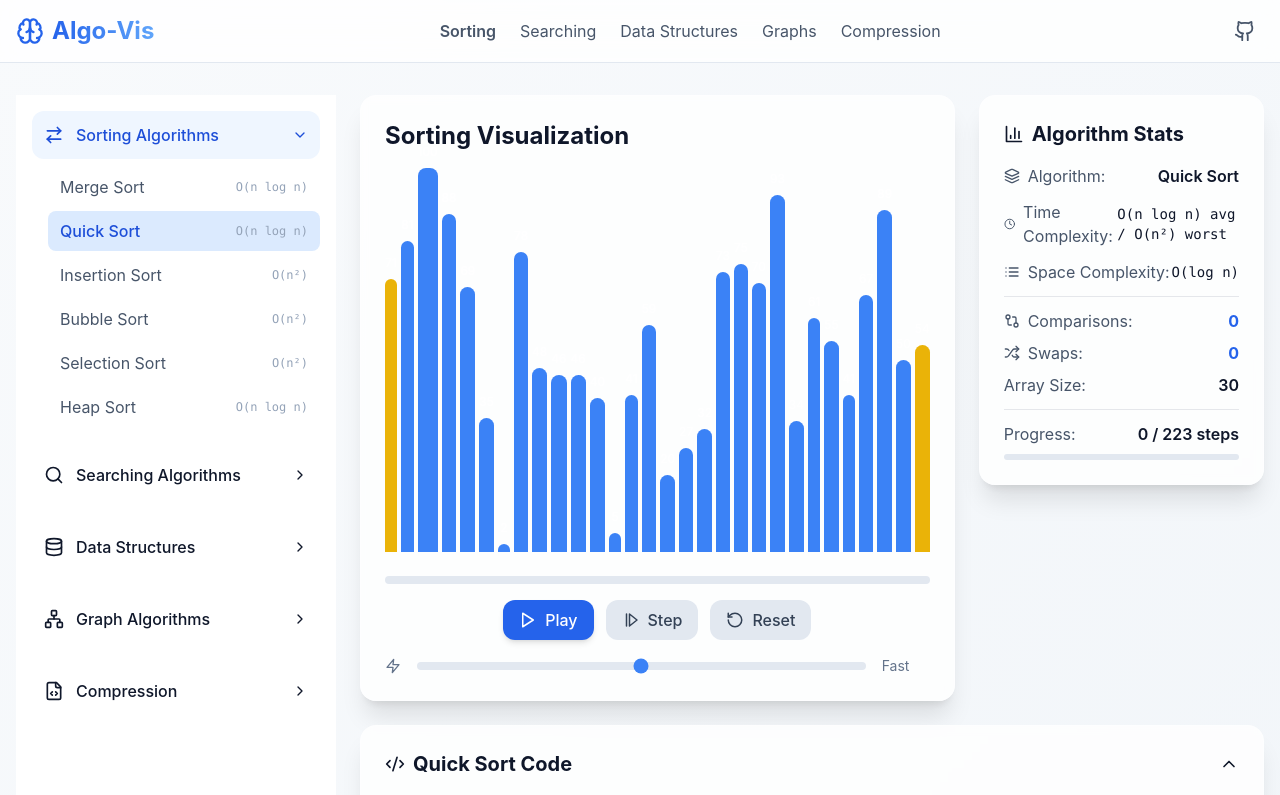
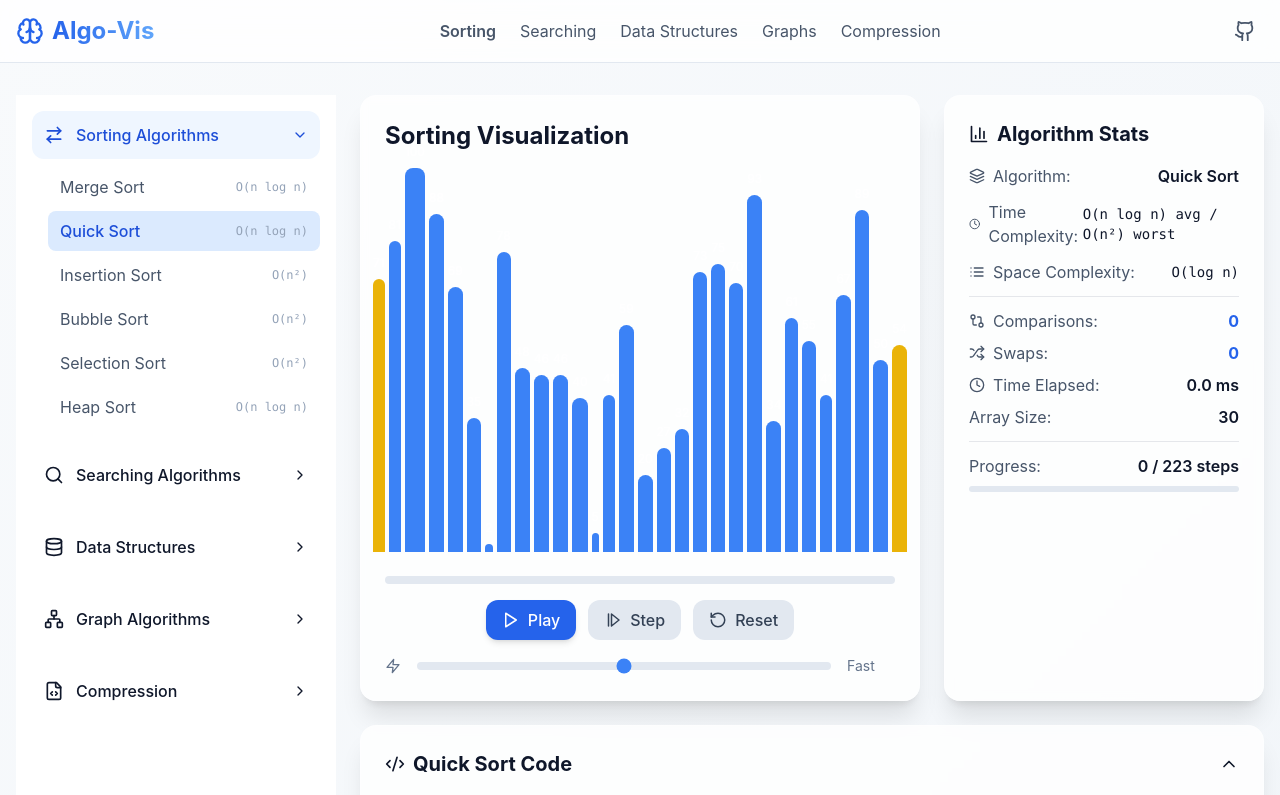
Before and after one commit to hephzaron/AlgoVis, a React (Vite) app: page / in a window 1280 px wide. Shown: the top 795 px of the page. Built offline with nearby package versions, Linux system fonts and the light colour scheme.

Commit message:
Fix Live code and Algorithm stats layout

```diff
--- a/src/App.tsx
+++ b/src/App.tsx
@@ -94,7 +94,7 @@ function App() {
             onAlgorithmChange={(algo) => setActiveAlgorithm(algo)}
           />
 
-          <main className="flex-1">
+          <main className="flex-1 min-w-0">
             {renderVisualizer()}
           </main>
         </div>
--- a/src/components/UI/SearchStatsPanel.tsx
+++ b/src/components/UI/SearchStatsPanel.tsx
@@ -1,10 +1,10 @@
 /**
  * Props for the search visualization statistics panel.
  */
-import React from 'react';
 import { BarChart3, Clock, List, Search as SearchIcon, CheckCircle2, AlertTriangle } from 'lucide-react';
 
 interface SearchStatsPanelProps {
+  className?: string;
   algorithm: string;
   comparisons: number;
   timeMs: number;
@@ -19,6 +19,7 @@ interface SearchStatsPanelProps {
  * Displays runtime metrics and result details for searching visualizations.
  */
 export default function SearchStatsPanel({
+  className = '',
   algorithm,
   comparisons,
   timeMs,
@@ -43,7 +44,7 @@ export default function SearchStatsPanel({
   const resultIcon = result.includes('Found') ? <CheckCircle2 size={16} className="text-emerald-500" /> : <AlertTriangle size={16} className="text-amber-500" />;
 
   return (
-    <div className="card space-y-4">
+    <div className={`card space-y-4 h-full ${className}`.trim()}>
       <h3 className="text-xl font-bold flex items-center gap-2">
         <BarChart3 size={20} /> Search Stats
       </h3>
@@ -92,6 +93,12 @@ export default function SearchStatsPanel({
           </div>
         </div>
 
+          <div className="flex justify-between items-center mt-2">
+            <span className="text-slate-600 flex items-center gap-2">
+              <Clock size={16} /> Time Elapsed
+            </span>
+            <span className="font-semibold">{timeMs.toFixed(1)} ms</span>
+          </div>
         <div className="border-t pt-3">
           <div className="flex justify-between items-center">
             <span className="text-slate-600">Progress:</span>
--- a/src/components/UI/StatsPanel.tsx
+++ b/src/components/UI/StatsPanel.tsx
@@ -1,10 +1,10 @@
 /**
  * Props for the sorting visualization statistics panel.
  */
-import React from 'react';
 import { BarChart3, GitCompare, Shuffle, Clock, List, Layers } from 'lucide-react';
 
 interface StatsPanelProps {
+  className?: string;
   algorithm: string;
   comparisons: number;
   swaps: number;
@@ -18,6 +18,7 @@ interface StatsPanelProps {
  * Displays complexity and step metrics for sorting visualizations.
  */
 export default function StatsPanel({
+  className = '',
   algorithm,
   comparisons,
   swaps,
@@ -45,7 +46,7 @@ export default function StatsPanel({
   const complexity = getComplexity();
 
   return (
-    <div className="card space-y-4">
+    <div className={`card space-y-4 h-full ${className}`.trim()}>
       <h3 className="text-xl font-bold flex items-center gap-2">
         <BarChart3 size={20} /> Algorithm Stats
       </h3>
@@ -87,6 +88,13 @@ export default function StatsPanel({
             <span className="font-bold text-blue-600">{swaps}</span>
           </div>
 
+          <div className="flex justify-between items-center mb-2">
+            <span className="text-slate-600 flex items-center gap-2">
+              <Clock size={16} /> Time Elapsed:
+            </span>
+            <span className="font-semibold">{timeMs.toFixed(1)} ms</span>
+          </div>
+
           <div className="flex justify-between items-center">
             <span className="text-slate-600">Array Size:</span>
             <span className="font-semibold">{arraySize}</span>
--- a/src/components/Visualizers/SearchingVisualizer.tsx
+++ b/src/components/Visualizers/SearchingVisualizer.tsx
@@ -12,9 +12,12 @@ interface SearchingVisualizerProps {
   algorithm: SearchingAlgorithm;
 }
 
-const algorithmSteps: Record<SearchingAlgorithm, (arr: number[], target: number) => Generator<AlgorithmStep>> = {
+const algorithmSteps: Record<
+  SearchingAlgorithm,
+  (arr: number[], target: number) => Generator<AlgorithmStep>
+> = {
   linear: linearSearchSteps,
-  binary: binarySearchSteps
+  binary: binarySearchSteps,
 };
 
 export default function SearchingVisualizer({ algorithm }: SearchingVisualizerProps) {
@@ -61,10 +64,7 @@ export default function SearchingVisualizer({ algorithm }: SearchingVisualizerPr
 
     const generator = searchFn(array, parsedTarget);
     const newSteps: AlgorithmStep[] = [];
-
-    for (const step of generator) {
-      newSteps.push(step);
-    }
+    for (const step of generator) newSteps.push(step);
 
     setSteps(newSteps);
     setCurrentStep(0);
@@ -73,29 +73,22 @@ export default function SearchingVisualizer({ algorithm }: SearchingVisualizerPr
   }, [algorithm, array, parsedTarget, isTargetValid]);
 
   useEffect(() => {
-    let timer: number | undefined;
-
+    let timer = 0;
     if (isPlaying && currentStep < steps.length - 1) {
       timer = window.setTimeout(() => {
         setCurrentStep((prev) => prev + 1);
         const step = steps[currentStep + 1];
-
         if (step) {
           setStats((prev) => ({
             comparisons: prev.comparisons + (step.comparing?.length || 0),
-            timeMs: prev.timeMs + (100 - speed) / 10
+            timeMs: prev.timeMs + (100 - speed) / 10,
           }));
         }
       }, 200 - speed);
     } else if (currentStep >= steps.length - 1 && steps.length > 0) {
       setIsPlaying(false);
     }
-
-    return () => {
-      if (timer !== undefined) {
-        clearTimeout(timer);
-      }
-    };
+    return () => window.clearTimeout(timer);
   }, [isPlaying, currentStep, steps, speed]);
 
   useEffect(() => {
@@ -118,14 +111,15 @@ export default function SearchingVisualizer({ algorithm }: SearchingVisualizerPr
   const maxValue = Math.max(...currentArray, 100);
 
   return (
-    <div className="space-y-6">
-      <div className="grid grid-cols-1 lg:grid-cols-3 gap-6">
-        <div className="lg:col-span-2 card">
+    <div className="space-y-6 min-w-0">
+      <div className="grid grid-cols-1 gap-6 lg:grid-cols-[minmax(0,66%)_minmax(320px,34%)] lg:items-stretch min-w-0">
+        <div className="card flex flex-col h-full">
           <div className="flex flex-col sm:flex-row sm:items-end sm:justify-between gap-4 mb-6">
             <div>
               <h2 className="text-2xl font-bold">Searching Visualization</h2>
               <p className="text-sm text-slate-500 mt-1">Using {algorithm} search on an array of {array.length} values.</p>
             </div>
+
             <div className="grid grid-cols-1 sm:grid-cols-3 gap-3 w-full sm:w-auto">
               <label className="flex flex-col gap-2 text-sm text-slate-600">
                 Target value
@@ -136,10 +130,8 @@ export default function SearchingVisualizer({ algorithm }: SearchingVisualizerPr
                   className="input-field"
                 />
               </label>
-            <button
-              onClick={generateRandomArray}
-              className="btn-secondary w-full h-11"
-            >
+
+              <button onClick={generateRandomArray} className="btn-secondary w-full h-11">
                 Regenerate
               </button>
             </div>
@@ -154,9 +146,7 @@ export default function SearchingVisualizer({ algorithm }: SearchingVisualizerPr
                   animate={{ height: `${(value / maxValue) * 100}%` }}
                   transition={{ duration: 0.3 }}
                   className={`w-8 rounded-t-lg transition-all duration-200 ${
-                  sorted.includes(idx) ? 'bg-green-500' :
-                  comparing.includes(idx) ? 'bg-yellow-500' :
-                  'bg-primary-500'
+                    sorted.includes(idx) ? 'bg-green-500' : comparing.includes(idx) ? 'bg-yellow-500' : 'bg-primary-500'
                   }`}
                   style={{ height: `${(value / maxValue) * 100}%` }}
                 >
@@ -177,8 +167,10 @@ export default function SearchingVisualizer({ algorithm }: SearchingVisualizerPr
             progress={steps.length > 1 ? currentStep / (steps.length - 1) : 0}
           />
         </div>
-      <div className="space-y-6">
+
+        <div className="h-full">
           <SearchStatsPanel
+            className="h-full"
             algorithm={algorithm}
             comparisons={stats.comparisons}
             timeMs={stats.timeMs}
@@ -190,6 +182,7 @@ export default function SearchingVisualizer({ algorithm }: SearchingVisualizerPr
           />
         </div>
       </div>
+
       <CodePanel
         title={`${algorithm.charAt(0).toUpperCase() + algorithm.slice(1)} Search`}
         code={searchingAlgorithmCode[algorithm]}
--- a/src/components/Visualizers/SortingVisualizer.tsx
+++ b/src/components/Visualizers/SortingVisualizer.tsx
@@ -87,9 +87,9 @@ export default function SortingVisualizer({ algorithm }: SortingVisualizerProps)
   const maxValue = Math.max(...currentArray, 100);
 
   return (
-    <div className="space-y-6">
-      <div className="grid grid-cols-1 lg:grid-cols-3 gap-6">
-        <div className="lg:col-span-2 card">
+    <div className="space-y-6 min-w-0">
+      <div className="grid grid-cols-1 gap-6 lg:grid-cols-[minmax(0,66%)_minmax(320px,34%)] lg:items-stretch min-w-0">
+        <div className="card flex flex-col h-full">
           <h2 className="text-2xl font-bold mb-4">Sorting Visualization</h2>
 
           <div className="h-96 flex items-end justify-center gap-1">
@@ -127,8 +127,9 @@ export default function SortingVisualizer({ algorithm }: SortingVisualizerProps)
           />
         </div>
 
-        <div className="space-y-6">
+        <div className="h-full">
           <StatsPanel
+            className="h-full"
             algorithm={algorithm}
             comparisons={stats.comparisons}
             swaps={stats.swaps}
```
Lines whose indentation alone changed are shown as unchanged.
